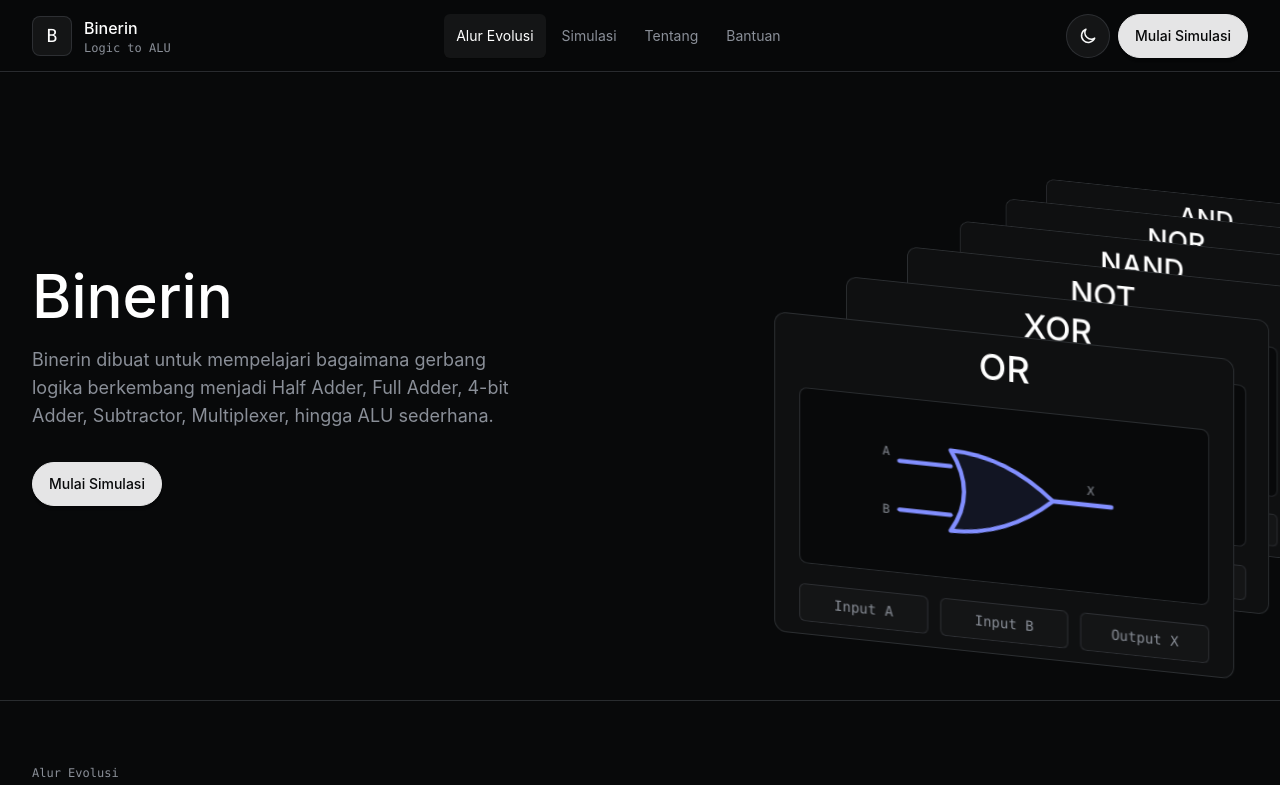
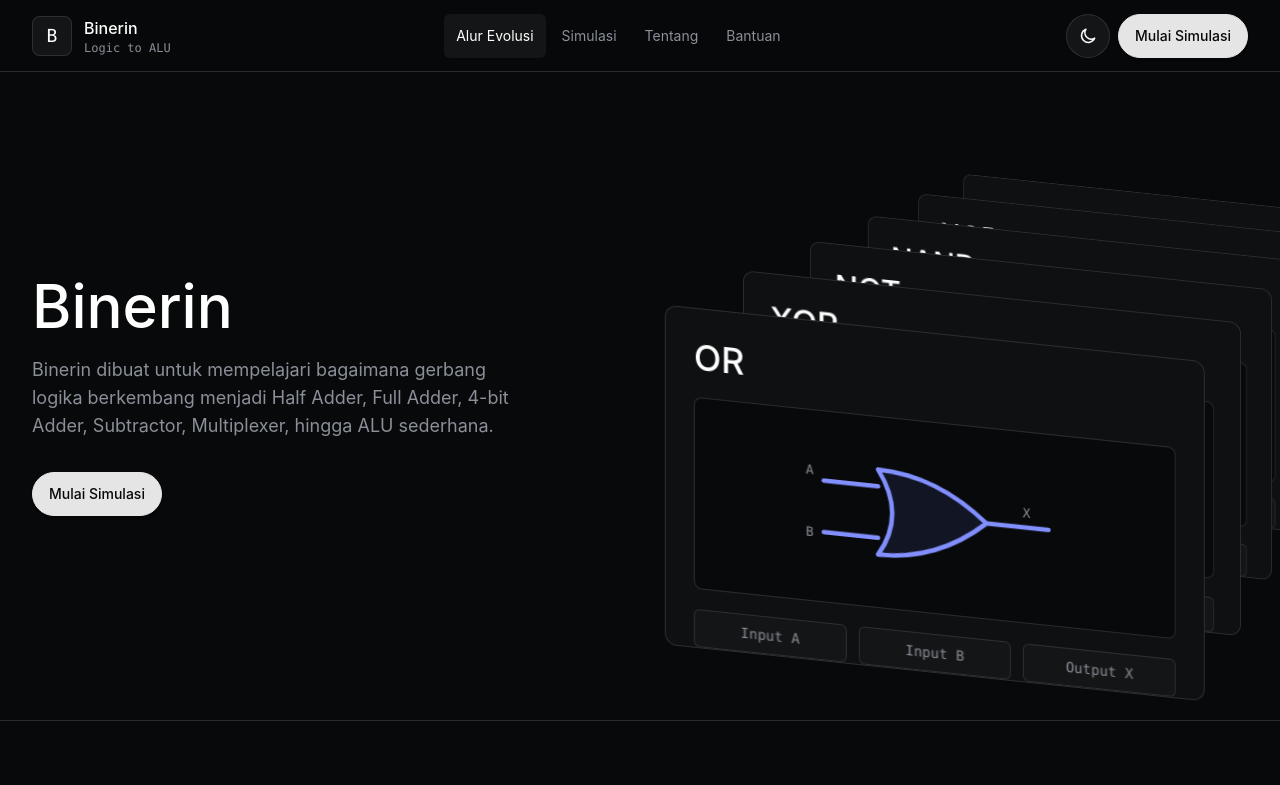
Before and after one commit to syahdanardiansyah28/Binerin_aja, a React (Vite) app: page / in a window 1280 px wide. Shown: the top 785 px of the page. Built offline with nearby package versions, Linux system fonts and the light colour scheme.

Commit message:
fix: improve logic gate card layout

```diff
--- a/src/components/landing/CardSwap.jsx
+++ b/src/components/landing/CardSwap.jsx
@@ -68,7 +68,7 @@ export default function CardSwap({
 
   return (
     <div
-      className="absolute bottom-0 right-0 origin-bottom-right -translate-x-[3%] translate-y-[6%] overflow-visible [perspective:1000px] max-[768px]:translate-x-[8%] max-[768px]:translate-y-[10%] max-[768px]:scale-[0.78] max-[480px]:translate-x-[10%] max-[480px]:translate-y-[8%] max-[480px]:scale-[0.58]"
+      className="absolute bottom-0 right-0 origin-bottom-right -translate-x-[8%] translate-y-[5%] overflow-visible [perspective:1100px] max-[768px]:translate-x-[4%] max-[768px]:translate-y-[10%] max-[768px]:scale-[0.74] max-[480px]:translate-x-[8%] max-[480px]:translate-y-[8%] max-[480px]:scale-[0.54]"
       style={{ width, height }}
       onMouseEnter={() => pauseOnHover && setPaused(true)}
       onMouseLeave={() => pauseOnHover && setPaused(false)}
--- a/src/components/landing/LogicGateShowcase.jsx
+++ b/src/components/landing/LogicGateShowcase.jsx
@@ -12,16 +12,16 @@ const gateCards = [
 
 export default function LogicGateShowcase() {
   return (
-    <div className="relative min-h-[470px] overflow-visible md:min-h-[500px]">
-      <CardSwap cardDistance={58} delay={3600} height={320} pauseOnHover verticalDistance={54} width={460}>
+    <div className="relative min-h-[500px] overflow-visible md:min-h-[520px]">
+      <CardSwap cardDistance={62} delay={3600} height={340} pauseOnHover verticalDistance={54} width={540}>
         {gateCards.map((item) => (
           <Card
             key={item.gate}
-            className="grid content-center gap-5 p-6"
+            className="grid content-between gap-5 p-7"
             aria-label={`${item.gate} logic gate card`}
           >
-            <h3 className="text-center text-4xl font-medium text-linear-strong">{item.gate}</h3>
-            <div className="h-44 rounded-lg border border-linear-border/70 bg-linear-bg p-5">
+            <h3 className="text-left text-4xl font-medium text-linear-strong">{item.gate}</h3>
+            <div className="h-48 rounded-lg border border-linear-border/70 bg-linear-bg p-6">
               <GateSymbol gate={item.gate} />
             </div>
             <div className="grid grid-cols-3 gap-3 text-center font-mono text-sm text-linear-muted">
```
